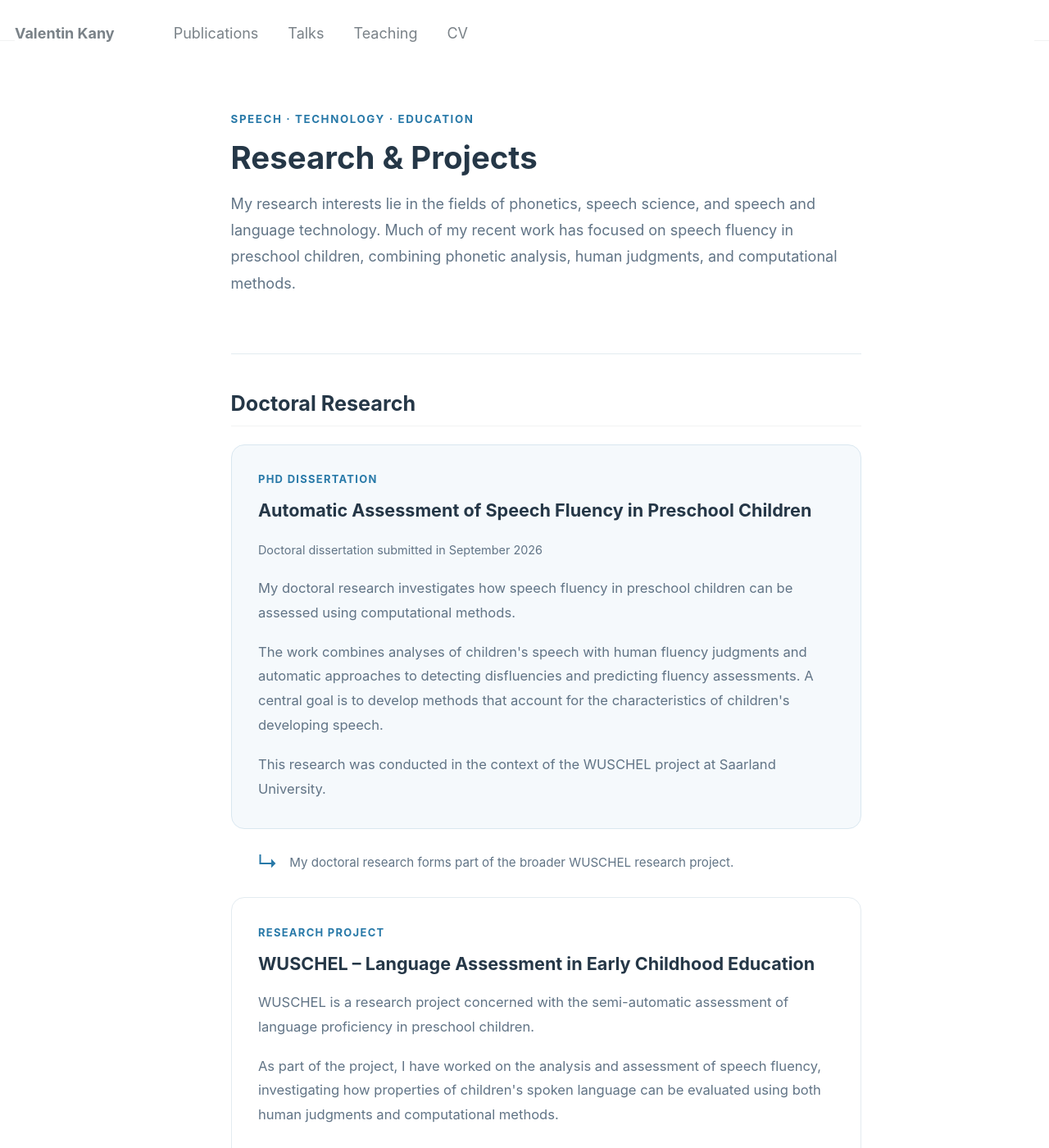
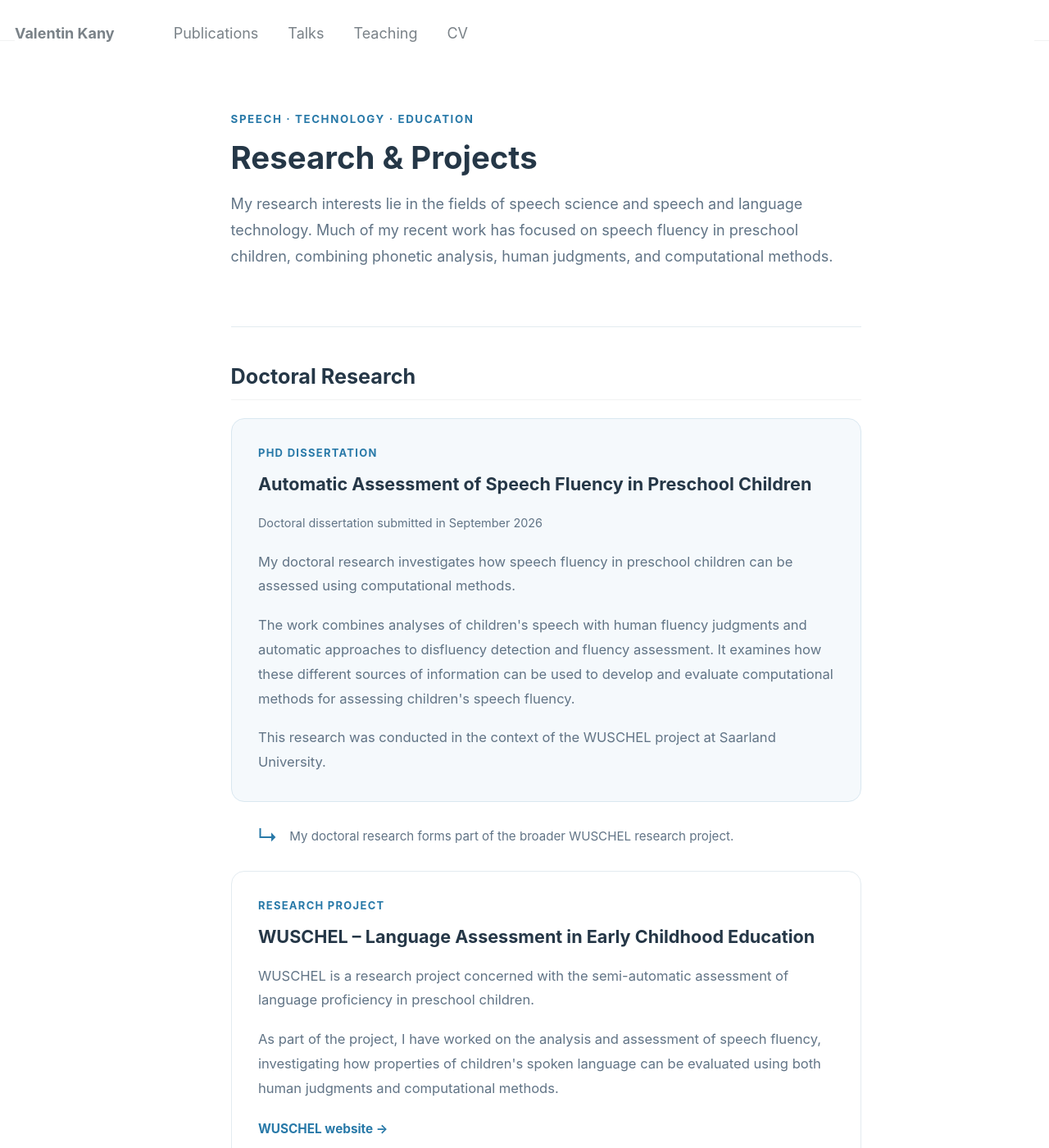
Before and after one commit to Valentin-Kany/Valentin-Kany.github.io, a Jekyll site: the page built from _pages/research-preview.md, in a window 1280 px wide and 1400 px high. Shown: the whole window at 82% size. Built offline with Jekyll 4.4.1, drawn with Linux system fonts in a browser that asks for light colours; some of the changed text lies outside the part shown.

Commit message:
Update research-preview.md

```diff
--- a/_pages/research-preview.md
+++ b/_pages/research-preview.md
@@ -166,29 +166,6 @@ author_profile: false
   height: 100%;
 }
 
-.vkr-symbol {
-  font-size: 1.7rem;
-  margin-bottom: 1rem;
-}
-
-/* INTERESTS */
-
-.vkr-interests {
-  display: flex;
-  flex-wrap: wrap;
-  gap: .6rem;
-  margin-top: 1.2rem;
-}
-
-.vkr-interest {
-  padding: .5rem .9rem;
-  background: var(--soft);
-  border: 1px solid var(--line);
-  border-radius: 30px;
-  font-size: .82rem;
-  color: var(--ink);
-}
-
 /* FOOTER */
 
 .vkr-end {
@@ -232,8 +209,8 @@ author_profile: false
     <h1>Research &amp; Projects</h1>
 
     <p class="vkr-lead">
-      My research interests lie in the fields of phonetics,
-      speech science, and speech and language technology.
+      My research interests lie in the fields of speech science
+      and speech and language technology.
       Much of my recent work has focused on speech fluency
       in preschool children, combining phonetic analysis,
       human judgments, and computational methods.
@@ -273,10 +250,10 @@ author_profile: false
       <p>
         The work combines analyses of children's speech
         with human fluency judgments and automatic approaches
-        to detecting disfluencies and predicting fluency
-        assessments. A central goal is to develop methods
-        that account for the characteristics of children's
-        developing speech.
+        to disfluency detection and fluency assessment.
+        It examines how these different sources of information
+        can be used to develop and evaluate computational
+        methods for assessing children's speech fluency.
       </p>
 
       <p>
@@ -323,11 +300,11 @@ author_profile: false
 
       <a
         class="vkr-link"
-        href="https://www.uni-saarland.de/lehrstuhl/haberzettl/projekte/sprachliche-bildung-in-kita.html"
+        href="https://wuschel-app.de/"
         target="_blank"
         rel="noopener noreferrer"
       >
-        Official project website →
+        WUSCHEL website →
       </a>
 
     </div>
@@ -355,10 +332,6 @@ author_profile: false
       <!-- MASTER'S THESIS -->
 
       <div class="vkr-card">
-
-        <div class="vkr-symbol">
-          ◯ ◇
-        </div>
 
         <div class="vkr-card-label">
           Master's Thesis · 2021
@@ -389,10 +362,6 @@ author_profile: false
       <!-- POKEMON STUDY -->
 
       <div class="vkr-card">
-
-        <div class="vkr-symbol">
-          🔤
-        </div>
 
         <div class="vkr-card-label">
           Laboratory Phonology · Course Paper
@@ -431,20 +400,10 @@ author_profile: false
     </h2>
 
     <p class="vkr-section-intro">
-      Beyond these projects, I am interested in
-      dialectal variation and regional varieties
-      of spoken language.
+      Beyond these projects, I am also interested in
+      dialectal variation, particularly regional
+      varieties of German.
     </p>
-
-    <div class="vkr-interests">
-      <span class="vkr-interest">
-        Dialectal variation
-      </span>
-
-      <span class="vkr-interest">
-        Regional varieties of German
-      </span>
-    </div>
 
   </section>
 
```
